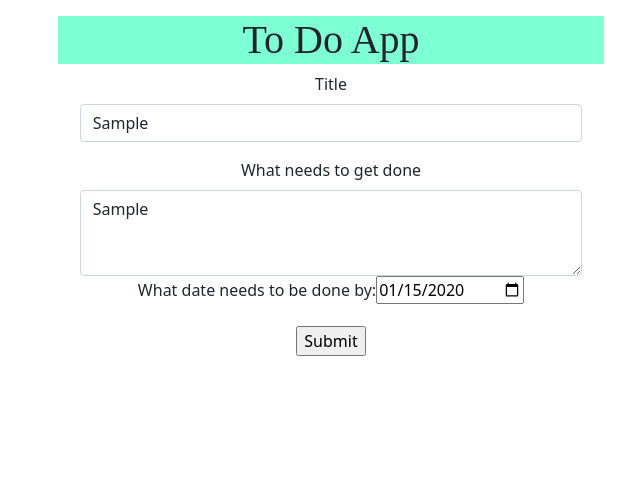
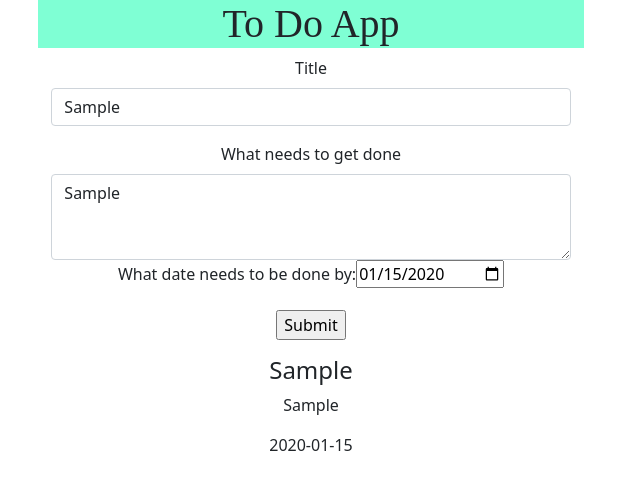
Before and after one commit to tylerletendre98/toDoApp, a React (Create React App) app: page / in a window 1280 px wide. Both pictures are taken after typing "Sample", "Sample", "2020-01-15" into the empty fields and a click on the input 659 px from the left and 341 px from the top of the page. Shown: the top 490 px of the page, without its empty margins (329-969 px from the left). Built offline with nearby package versions, Linux system fonts and the light colour scheme.

Commit message:
added display todos component that maps the todos array and displayes them

```diff
--- a/src/App.js
+++ b/src/App.js
@@ -1,23 +1,28 @@
 import "./App.css";
 import Header from "./components/header/header";
 import ToDoForm from "./components/toDoForm/ToDoForm";
+import DisplayTodos from "./components/displayTodos/DisplayTodos";
 import React, { Component } from "react";
 
 class App extends Component {
   state = {
     toDos: [],
   };
+  componentDidMount() {
+    this.setState(this.state.toDos);
+  }
   addToDo = (todo) => {
     this.state.toDos.push(todo);
-    console.log(this.state.toDos);
+    this.setState(this.state.toDos);
   };
   render() {
     return (
       <div className="App">
-        <dir>
+        <div>
           <Header />
           <ToDoForm addToDo={this.addToDo} />
-        </dir>
+          <DisplayTodos toDos={this.state.toDos} />
+        </div>
       </div>
     );
   }
--- /dev/null
+++ b/src/components/displayTodos/DisplayTodos.jsx
@@ -0,0 +1,26 @@
+const DisplayTodos = (props) => {
+  //   console.log(props.toDos);
+  return (
+    <div>
+      <div>
+        {props.toDos.map((todo) => {
+          return (
+            <div>
+              <div>
+                <h4>{todo.title}</h4>
+              </div>
+              <div>
+                <p>{todo.description}</p>
+              </div>
+              <div>
+                <p>{todo.date}</p>
+              </div>
+            </div>
+          );
+        })}
+      </div>
+    </div>
+  );
+};
+
+export default DisplayTodos;
```
Also changed, not shown: src/components/displayTodos/displayTodos.css (added).
